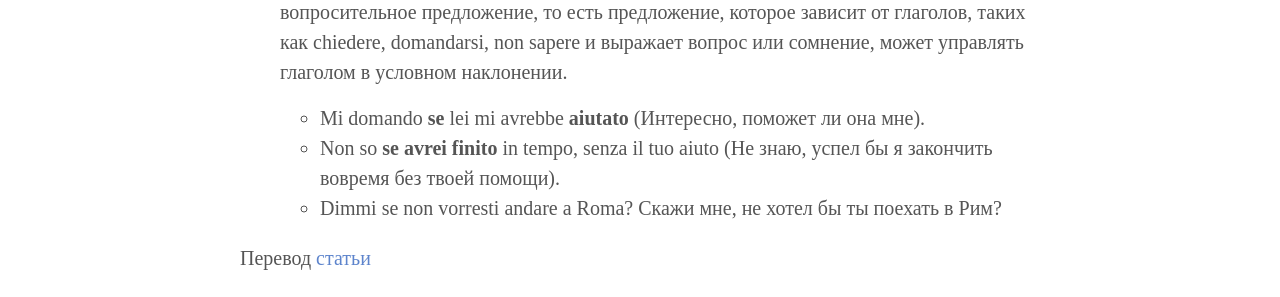
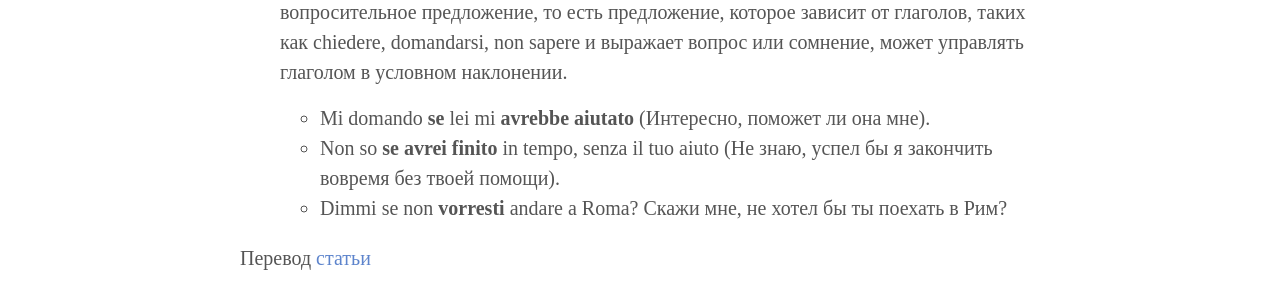
Before and after one commit to postolny/postolny.github.io, a Jekyll site: the page built from _posts/2021-05-03-uso-corretto-del-se-piu-il-condizionale.md, in a window 1280 px wide and 900 px high, scrolled down 2421 px. Shown: the part 153-450 px from the top of the window. Built offline with Jekyll 4.4.1, drawn with Linux system fonts in a browser that asks for light colours.

Commit message:
Add files via upload

```diff
--- a/_posts/2021-05-03-uso-corretto-del-se-piu-il-condizionale.md
+++ b/_posts/2021-05-03-uso-corretto-del-se-piu-il-condizionale.md
@@ -37,9 +37,9 @@ Il **condizionale** deve essere invece usato nella **frase reggente** – l'apod
 
 - Può invece reggere il modo **condizionale**[^6] il **se** che introduce un'**interrogativa indiretta**[^7], cioè una frase che dipende da un verbo come chiedere, domandarsi, non sapere ed esprime una domanda o un dubbio. С другой стороны союз se, который вводит косвенное вопросительное предложение, то есть предложение, которое зависит от глаголов, таких как chiedere, domandarsi, non sapere и выражает вопрос или сомнение, может управлять глаголом в условном наклонении.
 
-  - Mi domando **se** lei mi avrebbe **aiutato** (Интересно, поможет ли она мне).
+  - Mi domando **se** lei mi **avrebbe aiutato** (Интересно, поможет ли она мне).
   - Non so **se** **avrei finito** in tempo, senza il tuo aiuto (Не знаю, успел бы я закончить вовремя без твоей помощи).
-  - Dimmi se non vorresti andare a Roma? Скажи мне, не хотел бы ты поехать в Рим?
+  - Dimmi se non **vorresti** andare a Roma? Скажи мне, не хотел бы ты поехать в Рим?
 
 Перевод [статьи](https://www.studiarapido.it/uso-corretto-del-se-piu-il-condizionale)
 
```
